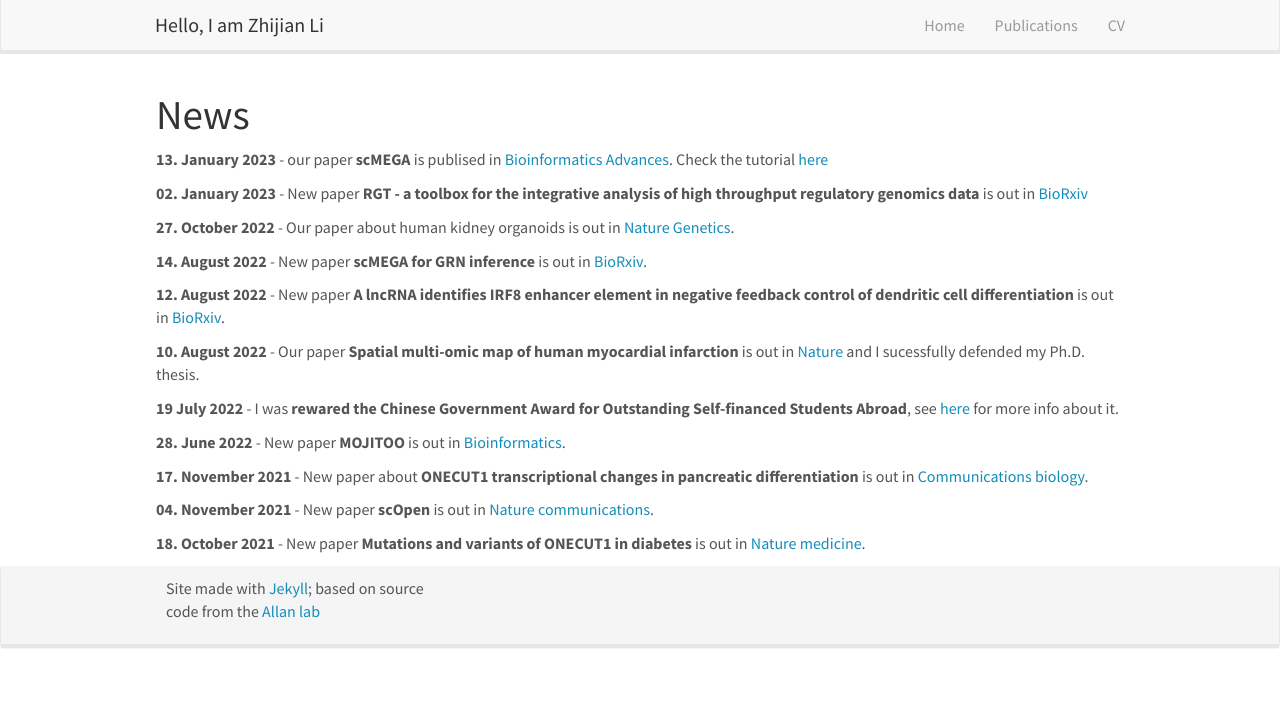
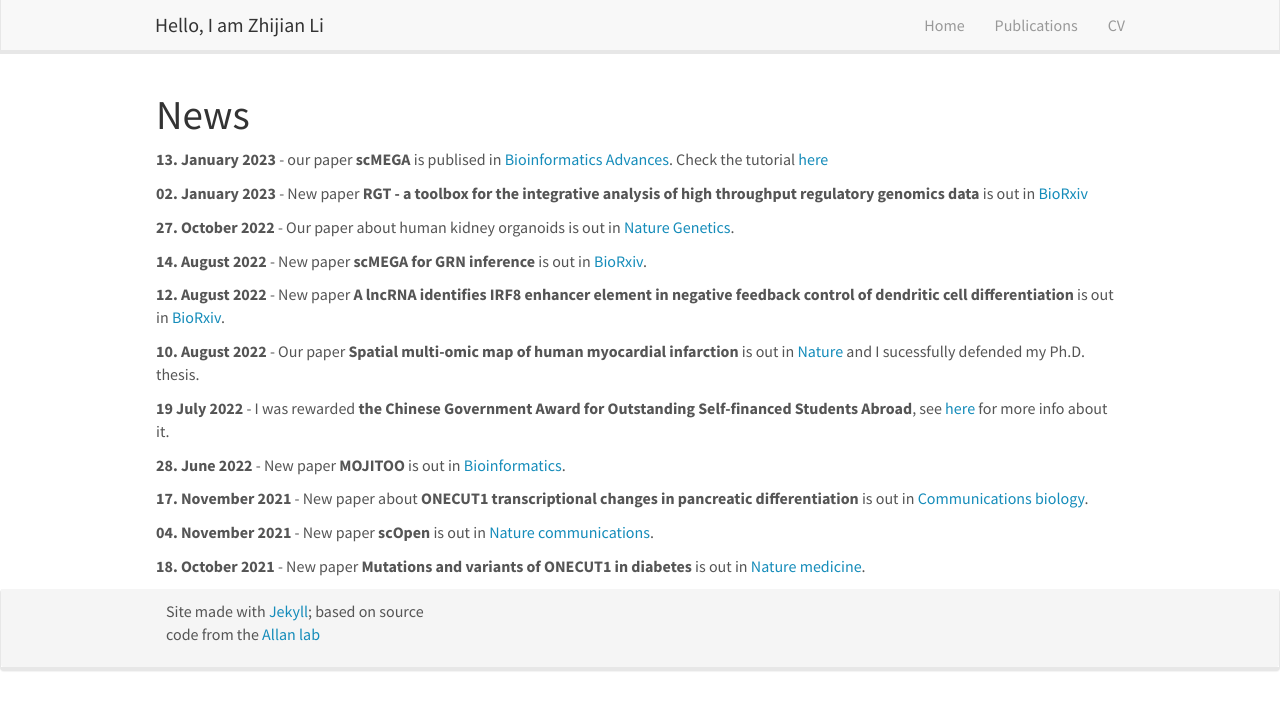
Before and after one commit to lzj1769/lzj1769.github.io, a Jekyll site: the page built from _pages/allnews.md, in a window 1280 px wide. Shown: the top 710 px of the page. Built offline with Jekyll 4.4.1, drawn with Linux system fonts in a browser that asks for light colours; nearby versions of some CDN libraries.

Commit message:
update cv

```diff
--- a/_data/news.yml
+++ b/_data/news.yml
@@ -17,7 +17,7 @@
   headline: Our paper **Spatial multi-omic map of human myocardial infarction** is out in [Nature](https://www.nature.com/articles/s41586-022-05060-x) and I sucessfully defended my Ph.D. thesis.
 
 - date: 19 July 2022
-  headline: I was **rewared the Chinese Government Award for Outstanding Self-financed Students Abroad**, see [here](https://en.wikipedia.org/wiki/Chinese_government_award_for_outstanding_self-financed_students_abroad) for more info about it.
+  headline: I was rewarded **the Chinese Government Award for Outstanding Self-financed Students Abroad**, see [here](https://en.wikipedia.org/wiki/Chinese_government_award_for_outstanding_self-financed_students_abroad) for more info about it.
 
 - date: 28. June 2022
   headline: New paper **MOJITOO** is out in [Bioinformatics](https://academic.oup.com/bioinformatics/article/38/Supplement_1/i282/6617520).
```
